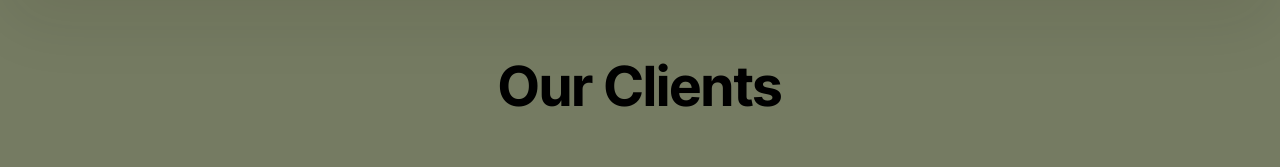
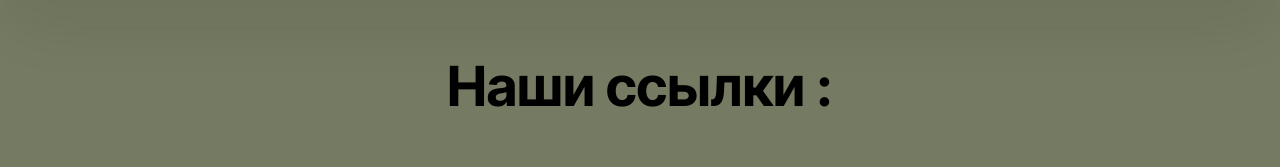
Before and after one commit to frontier-price/frontier-price.github.io, a plain HTML site: page links.html in a window 1280 px wide. Shown: the part 110-277 px from the top of the page. Drawn offline with Linux system fonts and the light colour scheme; files whose address does not match are found by name.

Commit message:
Update links.html

```diff
--- a/links.html
+++ b/links.html
@@ -74,7 +74,7 @@
       <div class="col-12 content-head">
         <div class="mb-5">
           <h5 class="mbr-section-title mbr-fonts-style mb-0 display-2">
-            <strong>Our Clients</strong>
+            <strong>Наши ссылки :</strong>
           </h5>
           <div class="col-12">
 
```
